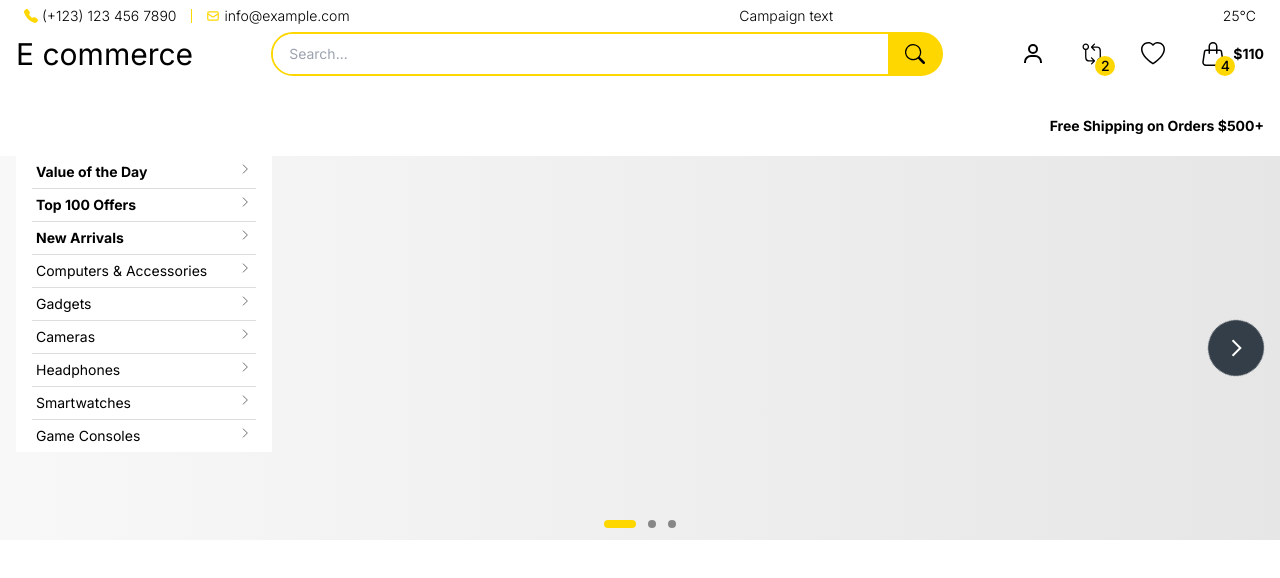
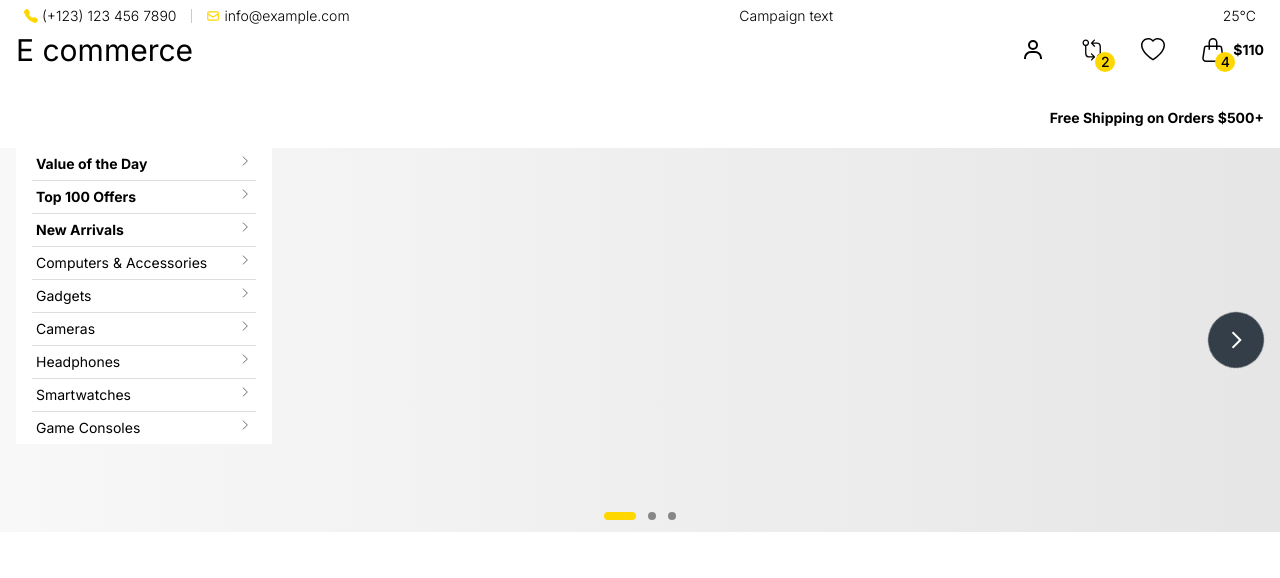
Before and after one commit to AliKarabulut/next-shop, a Next.js app: page / in a window 1280 px wide. Shown: the top 578 px of the page. Built offline with nearby package versions, Linux system fonts and the light colour scheme.

Commit message:
search conditional

```diff
--- a/src/components/header/container/index.tsx
+++ b/src/components/header/container/index.tsx
@@ -8,7 +8,7 @@ import MiniCategory from "../category/miniCategory";
 const HeaderContainer = () => {
   const [scrollY, setScrollY] = useState(0);
   const [isScrollSmall, setIsScrollSmall] = useState(true);
-
+  const [isSearchOpen, setIsSearchOpen] = useState(false);
   useEffect(() => {
     const handleScroll = () => {
       setScrollY(window.scrollY);
@@ -27,6 +27,8 @@ const HeaderContainer = () => {
     } else if (scrollY > 156) {
       setIsScrollSmall(false);
     }
+
+
   }, [scrollY]);
 
   return (
@@ -34,7 +36,7 @@ const HeaderContainer = () => {
       <div className={`container mx-auto flex flex-col gap-10 md:duration-300 md:transition-spacing ${!isScrollSmall ? "py-2.5" : "md:pt-8"}`}>
         <div className="flex justify-between w-full items-center gap-10">
           <div className="text-3xl whitespace-nowrap">E commerce</div>
-          <Search />
+          {isSearchOpen && <Search />}
           <ActionButtons className="max-md:hidden" />
           <MiniCategory>
             <ActionButtons />
```
